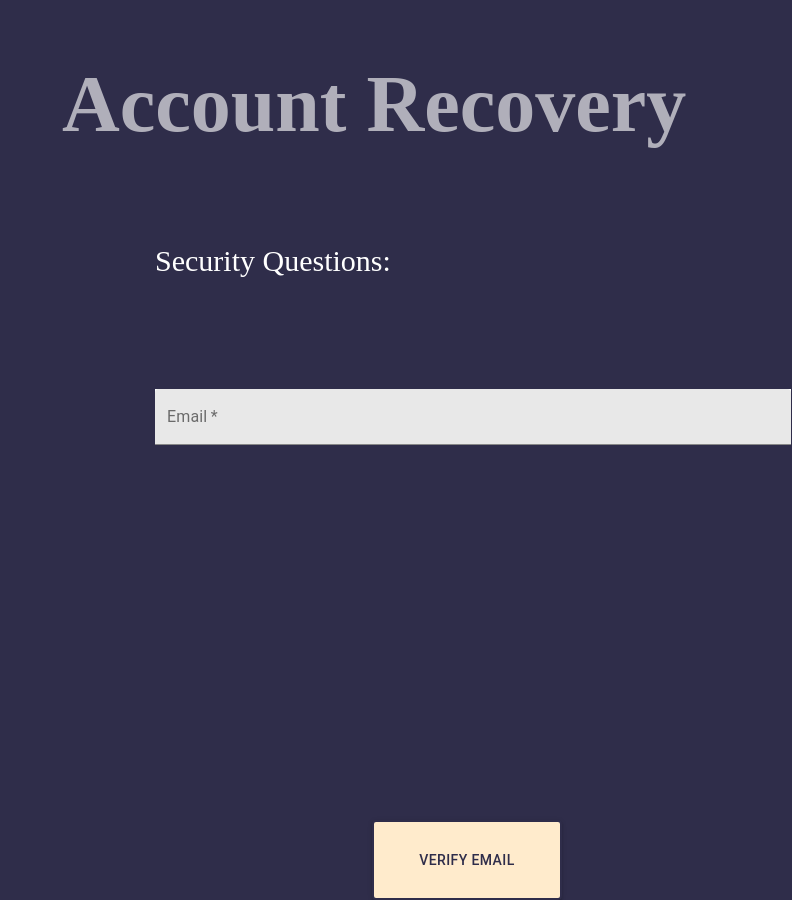
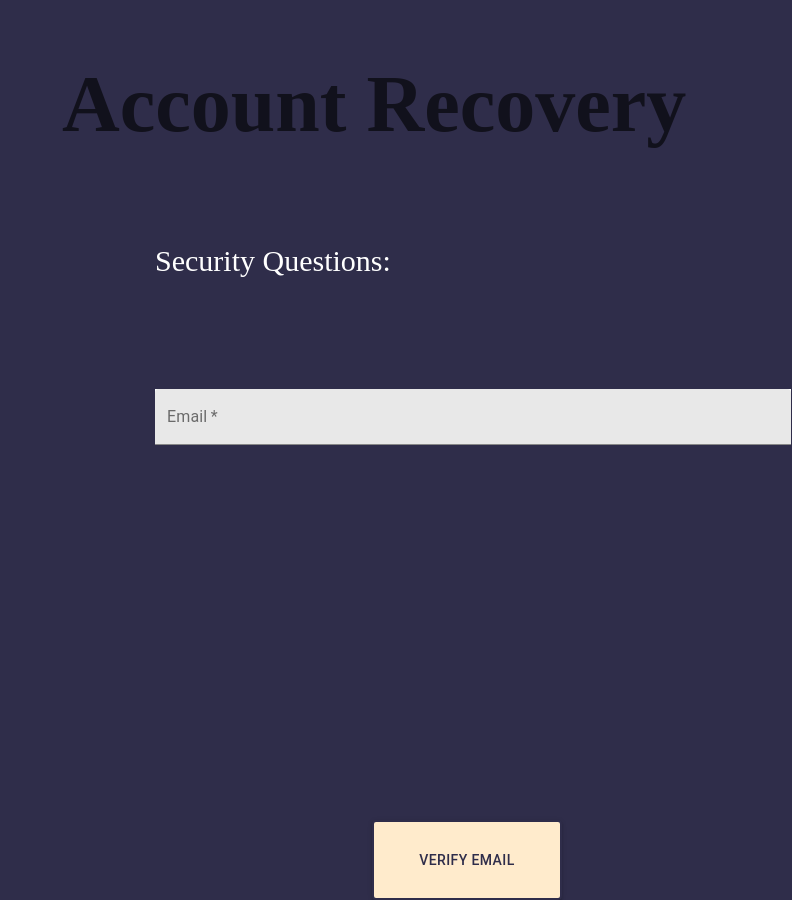
Before and after one commit to Mariie97/Capstone-QWERTY-Dev-Solutions-Team, a React (Create React App) app in the folder parapido-gui/: page /security-questions in a window 1280 px wide. Shown: the top 900 px of the page, without its empty margins (488-1280 px from the left). Built offline with nearby package versions, Linux system fonts and the light colour scheme.

Commit message:
- Added button colors - Removed unnecessary comments

```diff
--- a/parapido-gui/src/Components/SecurityQuestionsPage.js
+++ b/parapido-gui/src/Components/SecurityQuestionsPage.js
@@ -17,7 +17,7 @@ const titleStyle = {
     lineHeight: "120px",
 
 
-    color: "#FFFFFF",
+    //color: "#FFFFFF",
 
     opacity: "0.62",
 };
```
